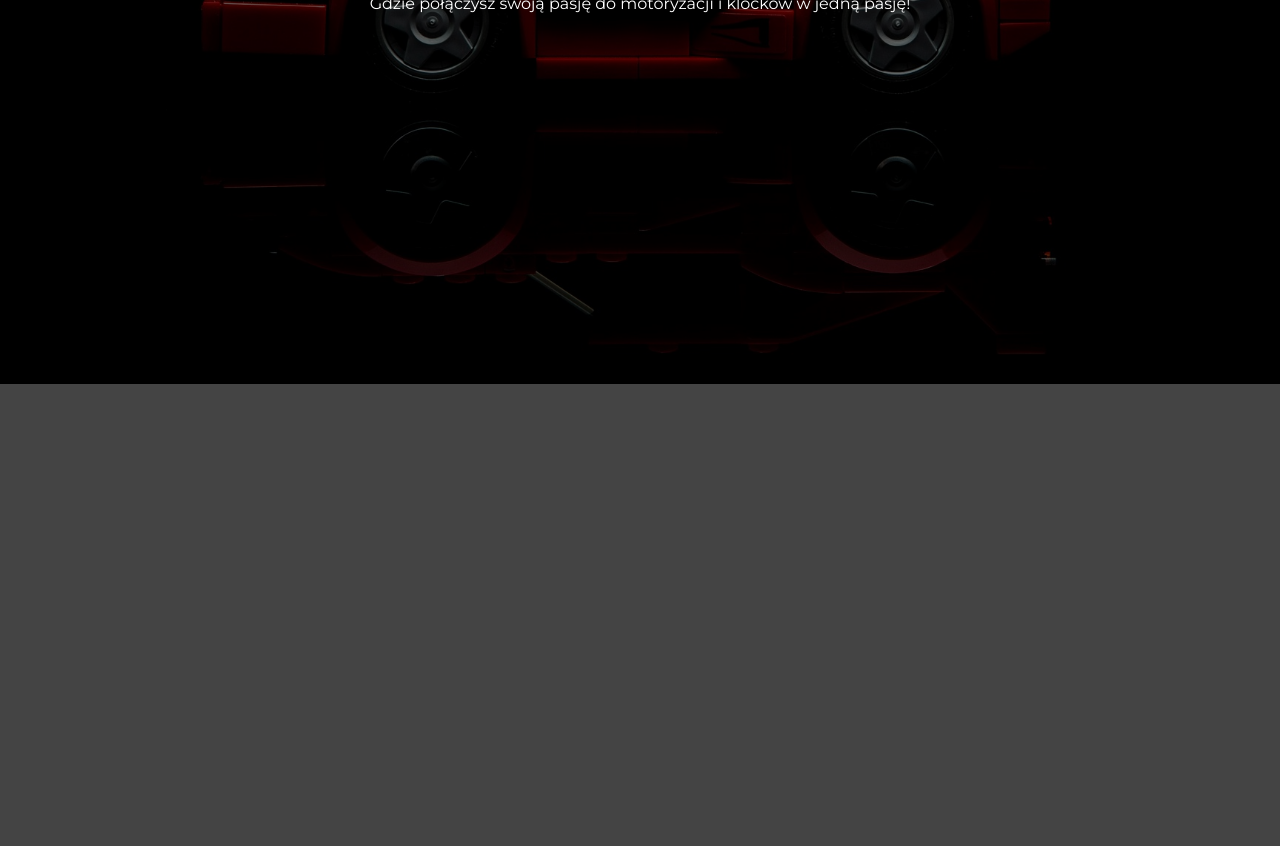
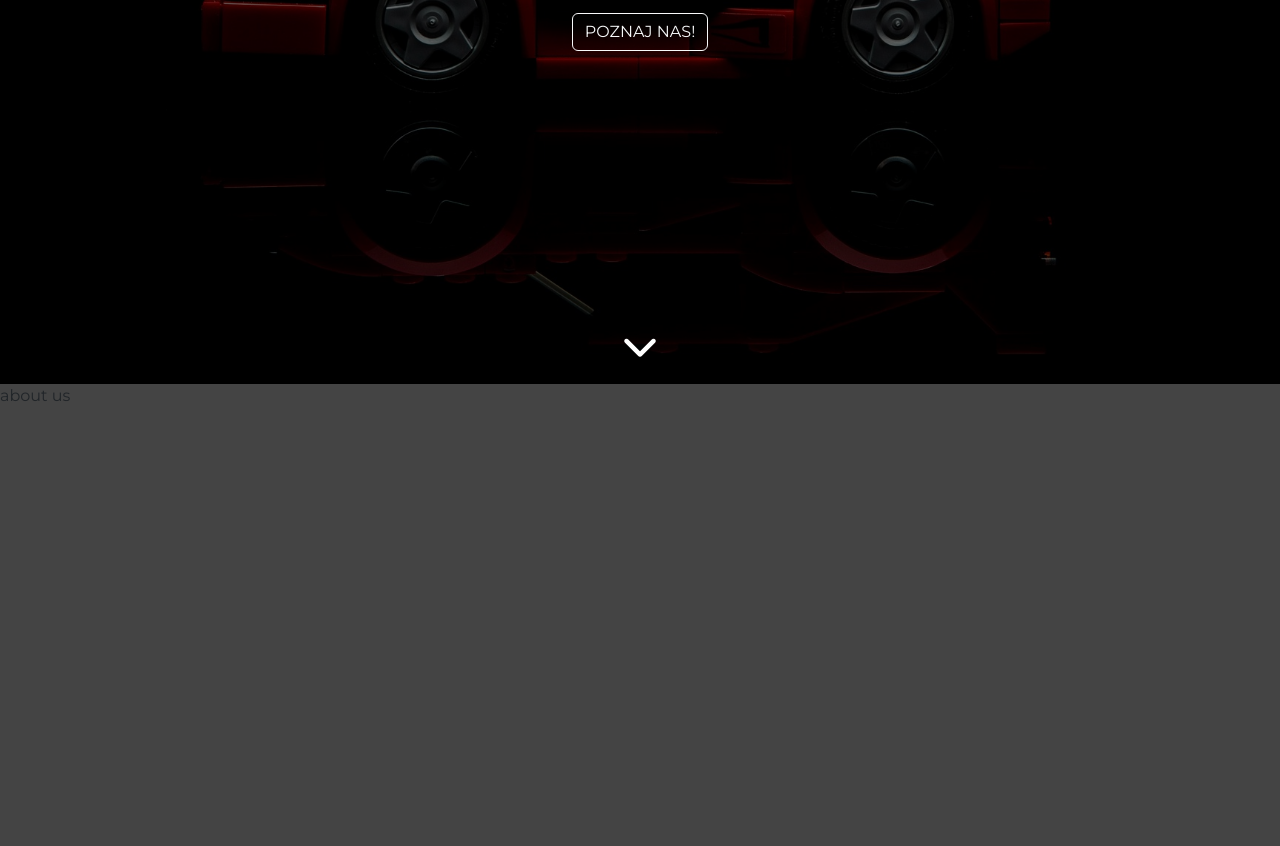
Before and after one commit to ARIZONAsbe/Website-bootstrap, a plain HTML site: page index.html in a window 1280 px wide. Shown: the part 416-1262 px from the top of the page. Drawn offline with nearby package versions, Linux system fonts and the light colour scheme.

Commit message:
couple fixes to hero img and header

```diff
--- a/index.html
+++ b/index.html
@@ -68,14 +68,19 @@
         <div class="hero-shadow">
           <div class="hero-text">
             <h1>Witajcie w Moto<span class="red-text">bricks</span>!</h1>
-            <p>
-              Gdzie połączysz swoją pasję do motoryzacji i klocków w jedną
-              pasję!
-            </p>
+            <p>Gdzie połączysz swoją pasję do motoryzacji i klocków!</p>
+            <a href="#aboutus" type="button" class="btn btn-outline-light"
+              >Poznaj nas!</a
+            >
           </div>
+          <a href="#aboutus"><i class="fa-solid fa-chevron-down"></i></a
         </div>
       </div>
     </header>
+
+    <div id="aboutus">
+      about us
+    </div>
 
     <div style="height: 100vh"></div>
 
--- a/sass/main.scss
+++ b/sass/main.scss
@@ -76,6 +76,24 @@ header {
     padding: 10px;
     text-align: center;
   }
+
+  .btn-outline-light {
+    text-transform: uppercase;
+  }
+
+  .fa-chevron-down {
+    position: absolute;
+    left: 50%;
+    transform: translateX(-50%);
+    bottom: 20px;
+    font-size: 36px;
+    color: c.$white;
+    transition: color .3s;
+  }
+
+  .fa-chevron-down:hover {
+    color: c.$red;
+  }
 }
 
 @media (min-width: 968px) {
@@ -86,7 +104,7 @@ header {
   }
 }
 
-@media(max-width:968px) {
+@media (max-width: 968px) {
   header {
     .hero-img {
       background-position-x: -200px;
```
Also changed, not shown: css/main.css, 1 other file.
